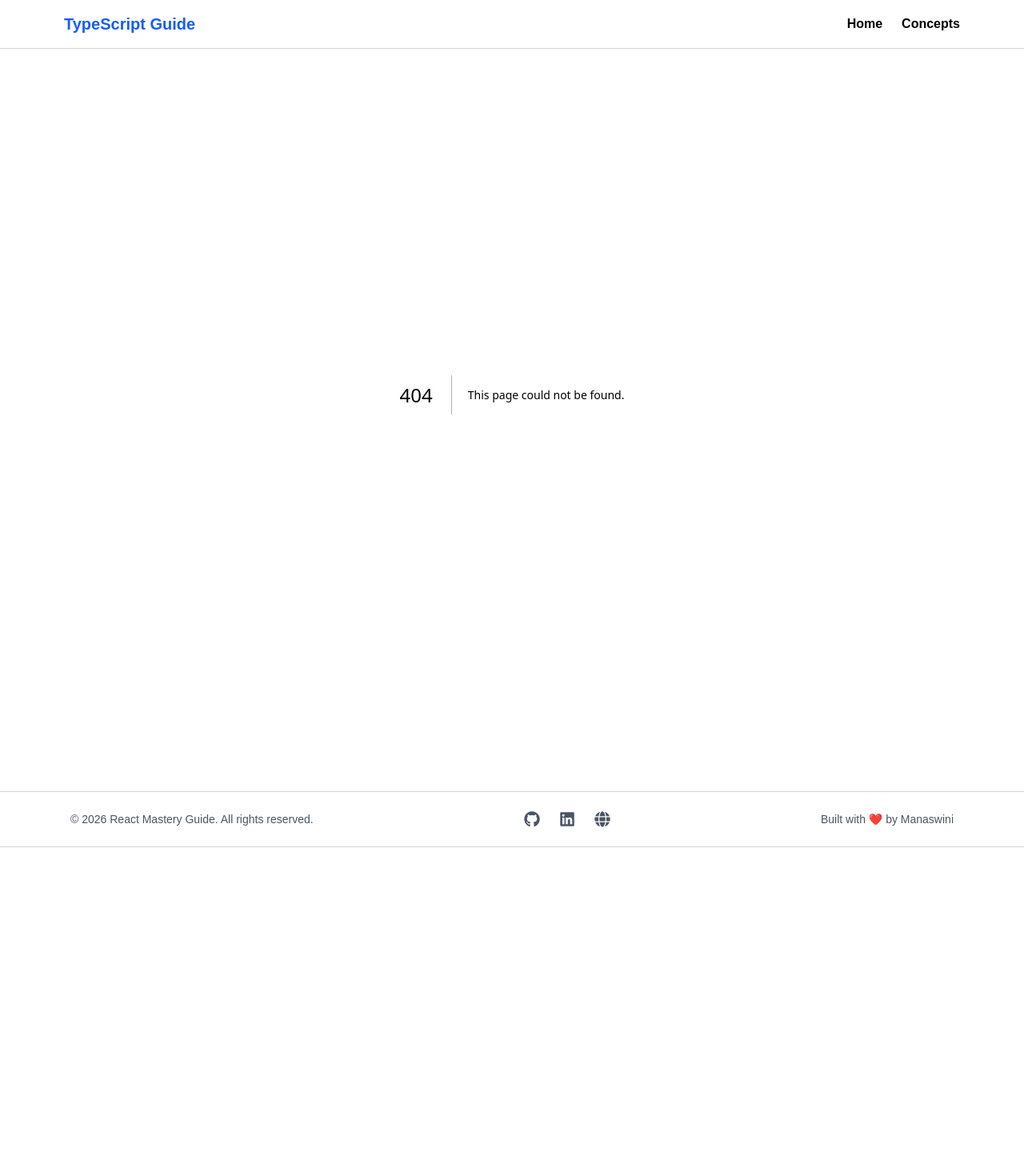
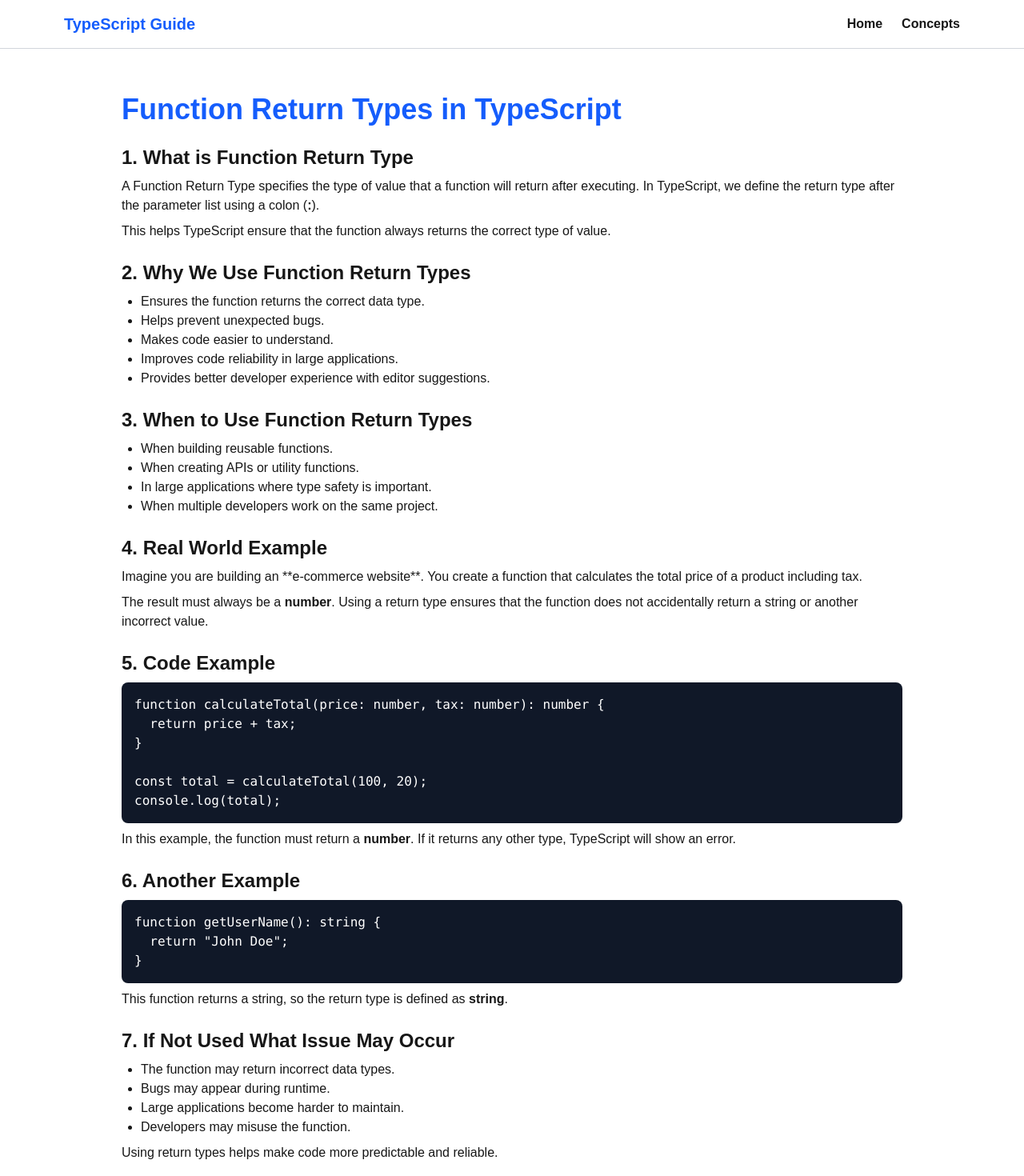
Before and after one commit to Monisasmal/Type-script-Concept, a Next.js app: page /concepts/FunctionReturnTypes in a window 1280 px wide. Before the commit this address had no page. Shown: the top 1470 px of the page at 80% size. Before the commit the page ends 1059 px from the top, so only its background shows below. Built offline with nearby package versions, Linux system fonts and the light colour scheme.

Commit message:
update concept

```diff
--- /dev/null
+++ b/src/app/concepts/FunctionReturnTypes/page.tsx
@@ -0,0 +1,133 @@
+export default function FunctionReturnTypes() {
+  return (
+    <div className="max-w-5xl mx-auto p-6">
+
+      <h1 className="text-4xl font-bold text-blue-600 mb-6">
+        Function Return Types in TypeScript
+      </h1>
+
+      {/* What is */}
+      <section className="mb-6">
+        <h2 className="text-2xl font-semibold mb-2">
+          1. What is Function Return Type
+        </h2>
+
+        <p>
+          A Function Return Type specifies the type of value that a function
+          will return after executing. In TypeScript, we define the return
+          type after the parameter list using a colon (<b>:</b>).
+        </p>
+
+        <p className="mt-2">
+          This helps TypeScript ensure that the function always returns the
+          correct type of value.
+        </p>
+      </section>
+
+      {/* Why */}
+      <section className="mb-6">
+        <h2 className="text-2xl font-semibold mb-2">
+          2. Why We Use Function Return Types
+        </h2>
+
+        <ul className="list-disc ml-6">
+          <li>Ensures the function returns the correct data type.</li>
+          <li>Helps prevent unexpected bugs.</li>
+          <li>Makes code easier to understand.</li>
+          <li>Improves code reliability in large applications.</li>
+          <li>Provides better developer experience with editor suggestions.</li>
+        </ul>
+      </section>
+
+      {/* When */}
+      <section className="mb-6">
+        <h2 className="text-2xl font-semibold mb-2">
+          3. When to Use Function Return Types
+        </h2>
+
+        <ul className="list-disc ml-6">
+          <li>When building reusable functions.</li>
+          <li>When creating APIs or utility functions.</li>
+          <li>In large applications where type safety is important.</li>
+          <li>When multiple developers work on the same project.</li>
+        </ul>
+      </section>
+
+      {/* Real World Example */}
+      <section className="mb-6">
+        <h2 className="text-2xl font-semibold mb-2">
+          4. Real World Example
+        </h2>
+
+        <p>
+          Imagine you are building an **e-commerce website**. You create a
+          function that calculates the total price of a product including tax.
+        </p>
+
+        <p className="mt-2">
+          The result must always be a <b>number</b>. Using a return type ensures
+          that the function does not accidentally return a string or another
+          incorrect value.
+        </p>
+      </section>
+
+      {/* Code Example */}
+      <section className="mb-6">
+        <h2 className="text-2xl font-semibold mb-2">
+          5. Code Example
+        </h2>
+
+        <pre className="bg-gray-900 text-white p-4 rounded-lg">
+{`function calculateTotal(price: number, tax: number): number {
+  return price + tax;
+}
+
+const total = calculateTotal(100, 20);
+console.log(total);`}
+        </pre>
+
+        <p className="mt-2">
+          In this example, the function must return a <b>number</b>. If it
+          returns any other type, TypeScript will show an error.
+        </p>
+      </section>
+
+      {/* Another Example */}
+      <section className="mb-6">
+        <h2 className="text-2xl font-semibold mb-2">
+          6. Another Example
+        </h2>
+
+        <pre className="bg-gray-900 text-white p-4 rounded-lg">
+{`function getUserName(): string {
+  return "John Doe";
+}`}
+        </pre>
+
+        <p className="mt-2">
+          This function returns a string, so the return type is defined as
+          <b> string</b>.
+        </p>
+      </section>
+
+      {/* Issue */}
+      <section>
+        <h2 className="text-2xl font-semibold mb-2">
+          7. If Not Used What Issue May Occur
+        </h2>
+
+        <ul className="list-disc ml-6">
+          <li>The function may return incorrect data types.</li>
+          <li>Bugs may appear during runtime.</li>
+          <li>Large applications become harder to maintain.</li>
+          <li>Developers may misuse the function.</li>
+        </ul>
+
+        <p className="mt-2">
+          Using return types helps make code more predictable and reliable.
+        </p>
+      </section>
+
+    </div>
+  );
+}
--- a/src/app/concepts/page.tsx
+++ b/src/app/concepts/page.tsx
@@ -23,6 +23,7 @@ const concept = [
      {name: "What is Optional Parameters?", path:"/concepts/OptionalParameters"},
      {name: "What is Default Parameters?", path:"/concepts/DefaultParameters"},
      {name: "What is Rest Parameters?", path:"/concepts/RestParameters"},
+     {name: "What is Function Return Type?", path:"/concepts/FunctionReturnTypes"},
 ];
 
 export default function Concepts(){
```
